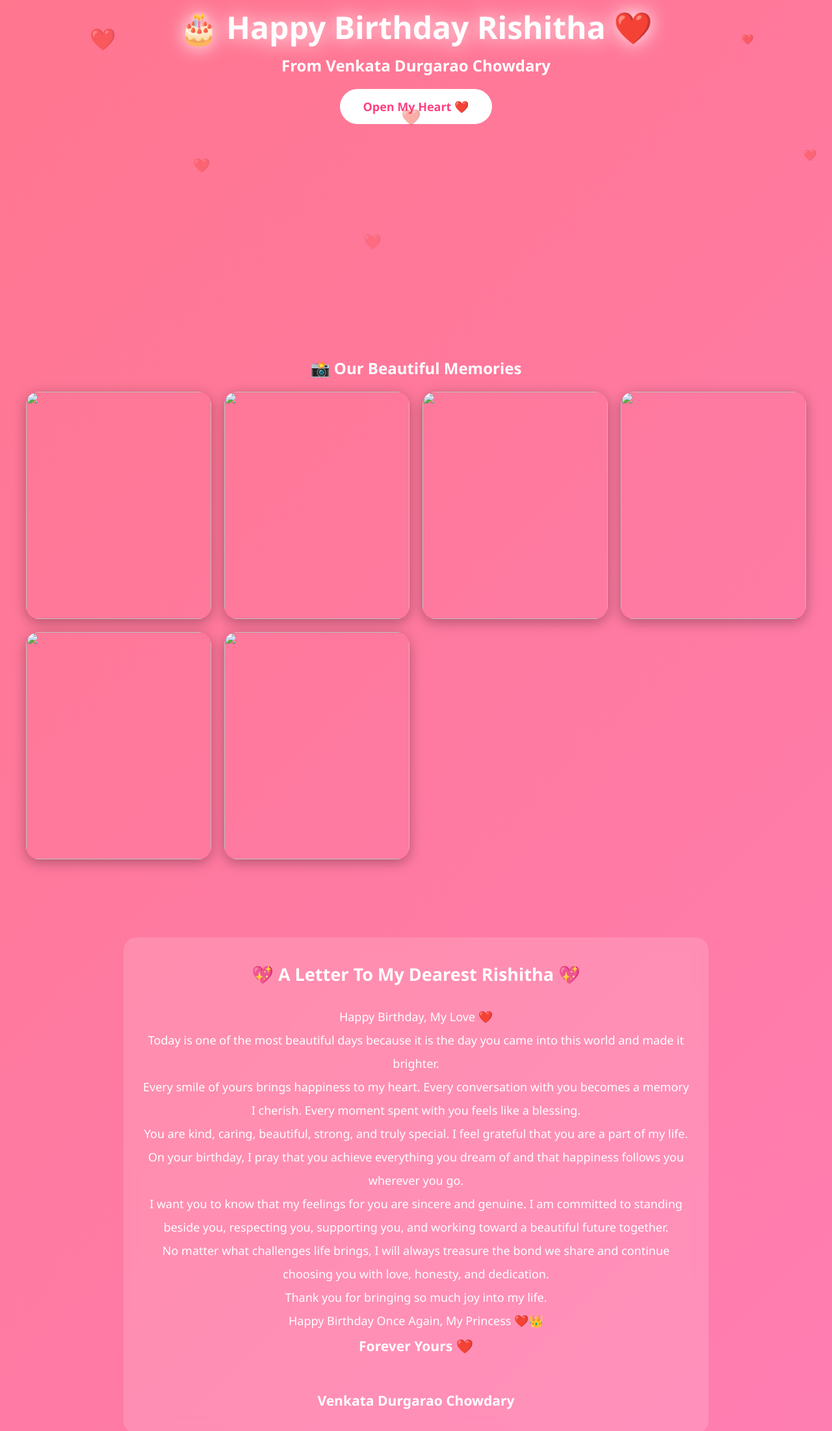
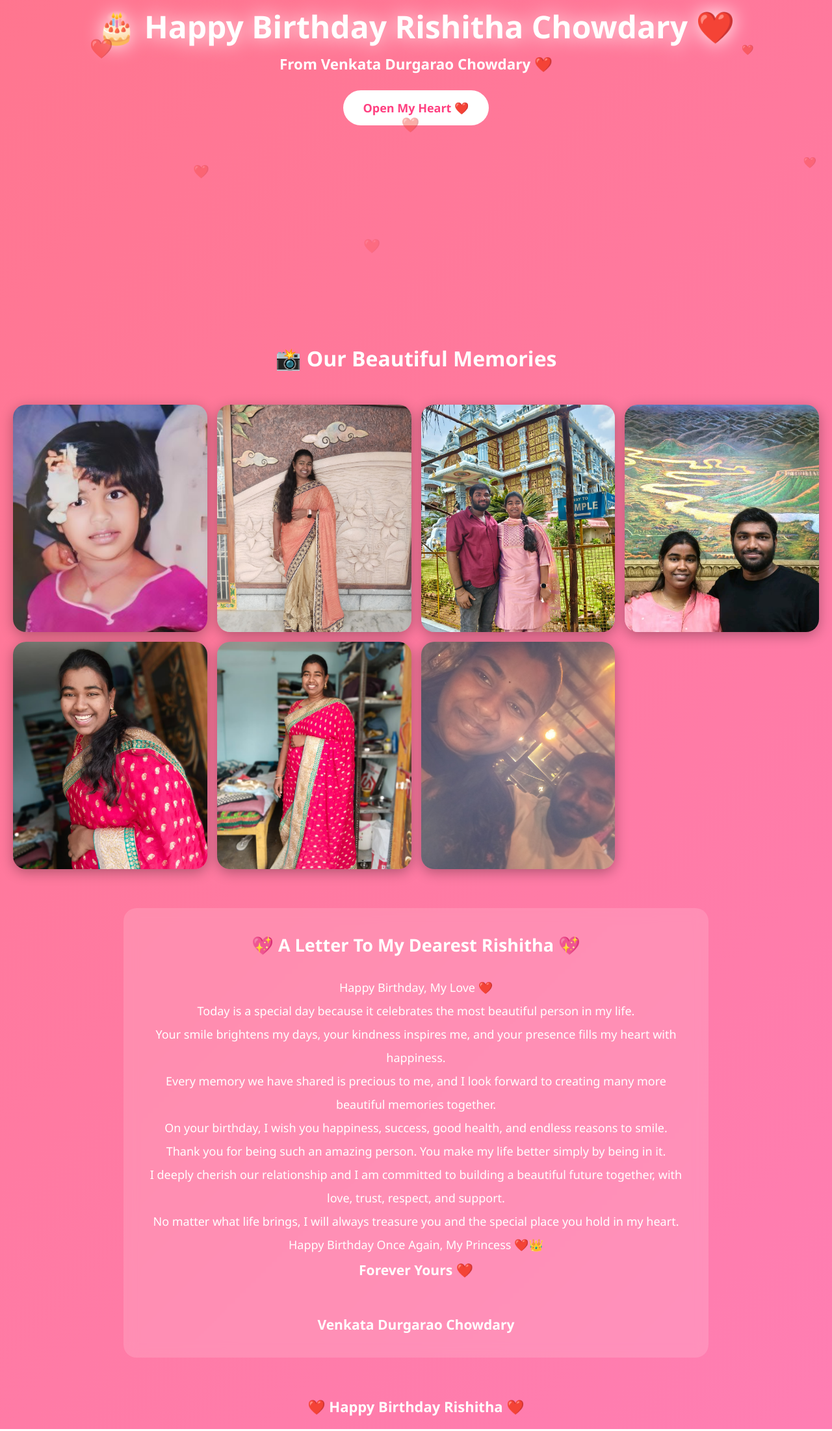
Before and after one commit to venkatadurgaraoponnaganti/demoproject, a plain HTML site: page index.html in a window 1280 px wide. Shown: the part 300-2503 px from the top of the page at 65% size. Drawn offline with Linux system fonts and the light colour scheme.

Commit message:
Update index.html

```diff
--- a/index.html
+++ b/index.html
@@ -12,13 +12,13 @@ font-family:'Segoe UI',sans-serif;
 
 body{
     background:linear-gradient(135deg,#ff758c,#ff7eb3);
-overflow-x:hidden;
     color:white;
     text-align:center;
+    overflow-x:hidden;
 }
 
 .hero{
-min-height:100vh;
+    height:100vh;
     display:flex;
     flex-direction:column;
     justify-content:center;
@@ -33,39 +33,36 @@ animation:glow 2s infinite;
 }
 
 .hero h2{
-font-size:1.5rem;
-margin-bottom:20px;
+    font-size:1.4rem;
+    margin-bottom:25px;
 }
 
 @keyframes glow{
     0%{text-shadow:0 0 10px white;}
-50%{text-shadow:0 0 30px #fff;}
+    50%{text-shadow:0 0 30px white;}
     100%{text-shadow:0 0 10px white;}
 }
 
 .btn{
-padding:15px 35px;
     background:white;
     color:#ff4081;
     border:none;
+    padding:15px 30px;
     border-radius:30px;
     font-size:18px;
     cursor:pointer;
     font-weight:bold;
 }
 
-.btn:hover{
-transform:scale(1.05);
-}
-
-.section{
-padding:50px 20px;
+.gallery-title{
+    font-size:2rem;
+    margin:30px 0;
 }
 
 .gallery{
     display:grid;
     grid-template-columns:repeat(auto-fit,minmax(250px,1fr));
-gap:20px;
+    gap:15px;
     padding:20px;
 }
 
@@ -74,8 +71,8 @@ width:100%;
     height:350px;
     object-fit:cover;
     border-radius:20px;
-box-shadow:0 5px 20px rgba(0,0,0,.3);
-transition:.4s;
+    box-shadow:0 5px 20px rgba(0,0,0,0.3);
+    transition:0.4s;
 }
 
 .gallery img:hover{
@@ -84,10 +81,10 @@ transform:scale(1.05);
 
 .message{
     max-width:900px;
-margin:auto;
-background:rgba(255,255,255,.15);
+    margin:40px auto;
+    padding:30px;
+    background:rgba(255,255,255,0.15);
     backdrop-filter:blur(10px);
-padding:30px;
     border-radius:20px;
     line-height:2;
     font-size:18px;
@@ -98,8 +95,9 @@ margin-bottom:20px;
 }
 
 footer{
-padding:30px;
-font-size:20px;
+    margin-top:40px;
+    padding:20px;
+    font-size:22px;
     font-weight:bold;
 }
 
@@ -110,60 +108,53 @@ left:0;
     width:100%;
     height:100%;
     pointer-events:none;
-overflow:hidden;
 }
 
 .heart{
     position:absolute;
     color:white;
-font-size:20px;
-animation:fall 8s linear infinite;
+    animation:fall linear forwards;
 }
 
 @keyframes fall{
-0%{
-transform:translateY(-10vh);
+    from{
+        transform:translateY(-50px);
         opacity:1;
     }
-100%{
+    to{
         transform:translateY(110vh);
         opacity:0;
     }
 }
 </style></head><body><div class="hearts" id="hearts"></div><section class="hero">
-<h1>🎂 Happy Birthday Rishitha ❤️</h1>
-<h2>From Venkata Durgarao Chowdary</h2><button class="btn"
+    <h1>🎂 Happy Birthday Rishitha Chowdary ❤️</h1>
+    <h2>From Venkata Durgarao Chowdary ❤️</h2><button class="btn"
 onclick="document.getElementById('letter').scrollIntoView({behavior:'smooth'})">
 Open My Heart ❤️
 </button>
 
-</section><section class="section">
-<h2>📸 Our Beautiful Memories</h2><div class="gallery"><img src="couple1.jpg" alt="">
-<img src="couple2.jpg" alt="">
-<img src="rishitha1.jpg" alt="">
-<img src="rishitha2.jpg" alt="">
-<img src="rishitha3.jpg" alt="">
-<img src="rishitha_childhood.jpg" alt=""></div>
-</section><section class="section" id="letter"><div class="message"><h2>💖 A Letter To My Dearest Rishitha 💖</h2><p>
+</section><h2 class="gallery-title">📸 Our Beautiful Memories</h2><div class="gallery"><img src="1718348873111.jpg" alt="">
+<img src="IMG-20250128-WA0043.jpg" alt="">
+<img src="IMG-20250825-WA0028.jpg" alt="">
+<img src="IMG-20250825-WA0029.jpg" alt="">
+<img src="IMG-20260312-WA0004.jpg" alt="">
+<img src="IMG-20260312-WA0042.jpg" alt="">
+<img src="IMG20251019200006.jpg" alt=""></div><section id="letter"><div class="message"><h2>💖 A Letter To My Dearest Rishitha 💖</h2><p>
 Happy Birthday, My Love ❤️
 </p><p>
-Today is one of the most beautiful days because it is the day you came into this world and made it brighter.
+Today is a special day because it celebrates the most beautiful person in my life.
 </p><p>
-Every smile of yours brings happiness to my heart.
-Every conversation with you becomes a memory I cherish.
-Every moment spent with you feels like a blessing.
+Your smile brightens my days, your kindness inspires me, and your presence fills my heart with happiness.
 </p><p>
-You are kind, caring, beautiful, strong, and truly special.
-I feel grateful that you are a part of my life.
+Every memory we have shared is precious to me, and I look forward to creating many more beautiful memories together.
 </p><p>
-On your birthday, I pray that you achieve everything you dream of and that happiness follows you wherever you go.
+On your birthday, I wish you happiness, success, good health, and endless reasons to smile.
 </p><p>
-I want you to know that my feelings for you are sincere and genuine.
-I am committed to standing beside you, respecting you, supporting you, and working toward a beautiful future together.
+Thank you for being such an amazing person. You make my life better simply by being in it.
 </p><p>
-No matter what challenges life brings, I will always treasure the bond we share and continue choosing you with love, honesty, and dedication.
+I deeply cherish our relationship and I am committed to building a beautiful future together, with love, trust, respect, and support.
 </p><p>
-Thank you for bringing so much joy into my life.
+No matter what life brings, I will always treasure you and the special place you hold in my heart.
 </p><p>
 Happy Birthday Once Again, My Princess ❤️👑
 </p><h3>
@@ -171,17 +162,17 @@ Forever Yours ❤️<br><br>
 Venkata Durgarao Chowdary
 </h3></div></section><footer>
 ❤️ Happy Birthday Rishitha ❤️
-</footer><audio autoplay loop>
-<source src="music.mp3" type="audio/mpeg">
-</audio><script>
-
+</footer><script>
 function createHeart(){
     const heart=document.createElement("div");
-heart.classList.add("heart");
+
+    heart.className="heart";
     heart.innerHTML="❤️";
+
     heart.style.left=Math.random()*100+"vw";
-heart.style.fontSize=Math.random()*25+15+"px";
-heart.style.animationDuration=Math.random()*5+5+"s";
+    heart.style.fontSize=(Math.random()*20+15)+"px";
+    heart.style.animationDuration=(Math.random()*5+5)+"s";
+
     document.getElementById("hearts").appendChild(heart);
 
     setTimeout(()=>{
@@ -190,6 +181,5 @@ heart.remove();
 }
 
 setInterval(createHeart,300);
-
 </script></body>
 </html>
```
Lines whose indentation alone changed are shown as unchanged.
